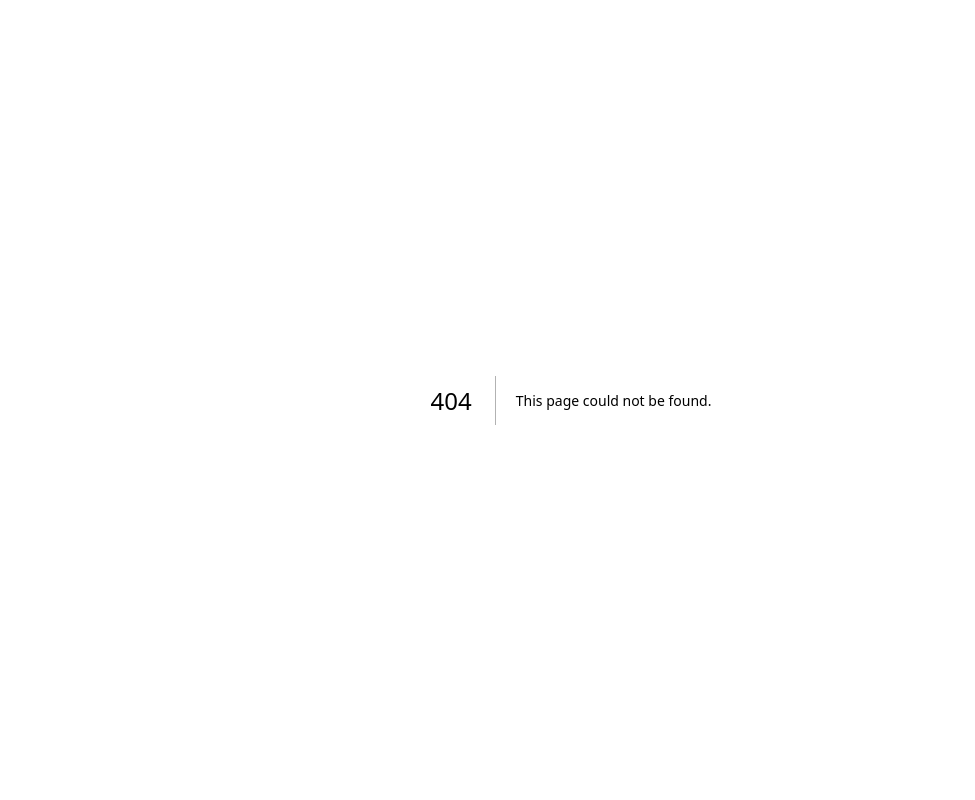
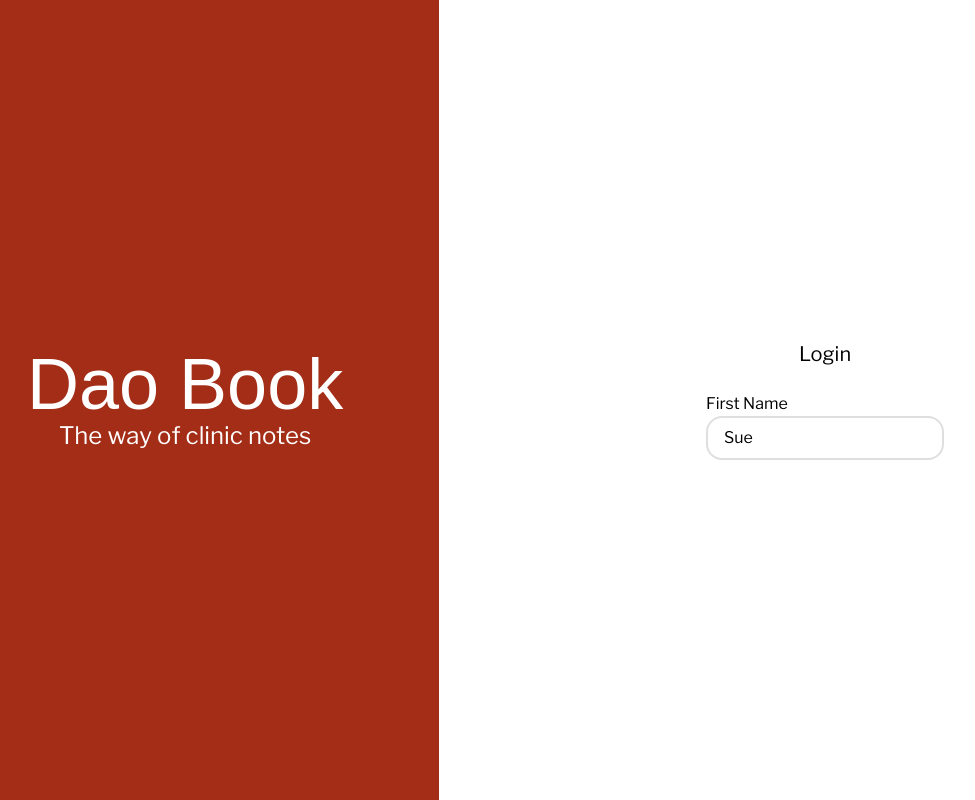
Before and after one commit to willr42/daobook_next, a Next.js app: page /login in a window 1280 px wide. Before the commit this address had no page. Shown: the whole page, without its empty margins (69-1044 px from the left). Built offline with nearby package versions, Linux system fonts and the light colour scheme; a web font is replaced by a local one.

Commit message:
feat: add login page

```diff
--- /dev/null
+++ b/src/app/(authentication)/layout.tsx
@@ -0,0 +1,3 @@
+export default function AuthLayout({ children }: { children: React.ReactNode }) {
+  return <main className="flex min-h-screen flex-col sm:flex-row">{children}</main>;
+}
--- /dev/null
+++ b/src/app/(authentication)/login/LoginForm.tsx
@@ -0,0 +1,30 @@
+"use client";
+
+import Input from "@/components/Input";
+import { useForm } from "react-hook-form";
+
+const LoginForm = () => {
+  const {
+    register,
+    handleSubmit,
+    formState: { errors, isSubmitting, isSubmitted },
+    setError,
+    clearErrors,
+    reset,
+  } = useForm<FormData>({ reValidateMode: "onChange" });
+
+  return (
+    <form className="flex grow flex-col items-center justify-center gap-6">
+      <h1 className="text-xl">Login</h1>
+      <Input
+        label="First Name"
+        fieldName="firstName"
+        register={register}
+        defaultValue="Sue"
+        required={true}
+      />
+    </form>
+  );
+};
+
+export default LoginForm;
--- /dev/null
+++ b/src/app/(authentication)/login/page.tsx
@@ -0,0 +1,14 @@
+import Input from "@/components/Input";
+import TitleLockup from "@/components/TitleLockup";
+import LoginForm from "./LoginForm";
+
+export default function Login() {
+  return (
+    <>
+      <div className="flex flex-col items-center justify-center bg-primary p-12 sm:p-24">
+        <TitleLockup isSmall={true} isSubtitled={true} />
+      </div>
+      <LoginForm />
+    </>
+  );
+}
```
